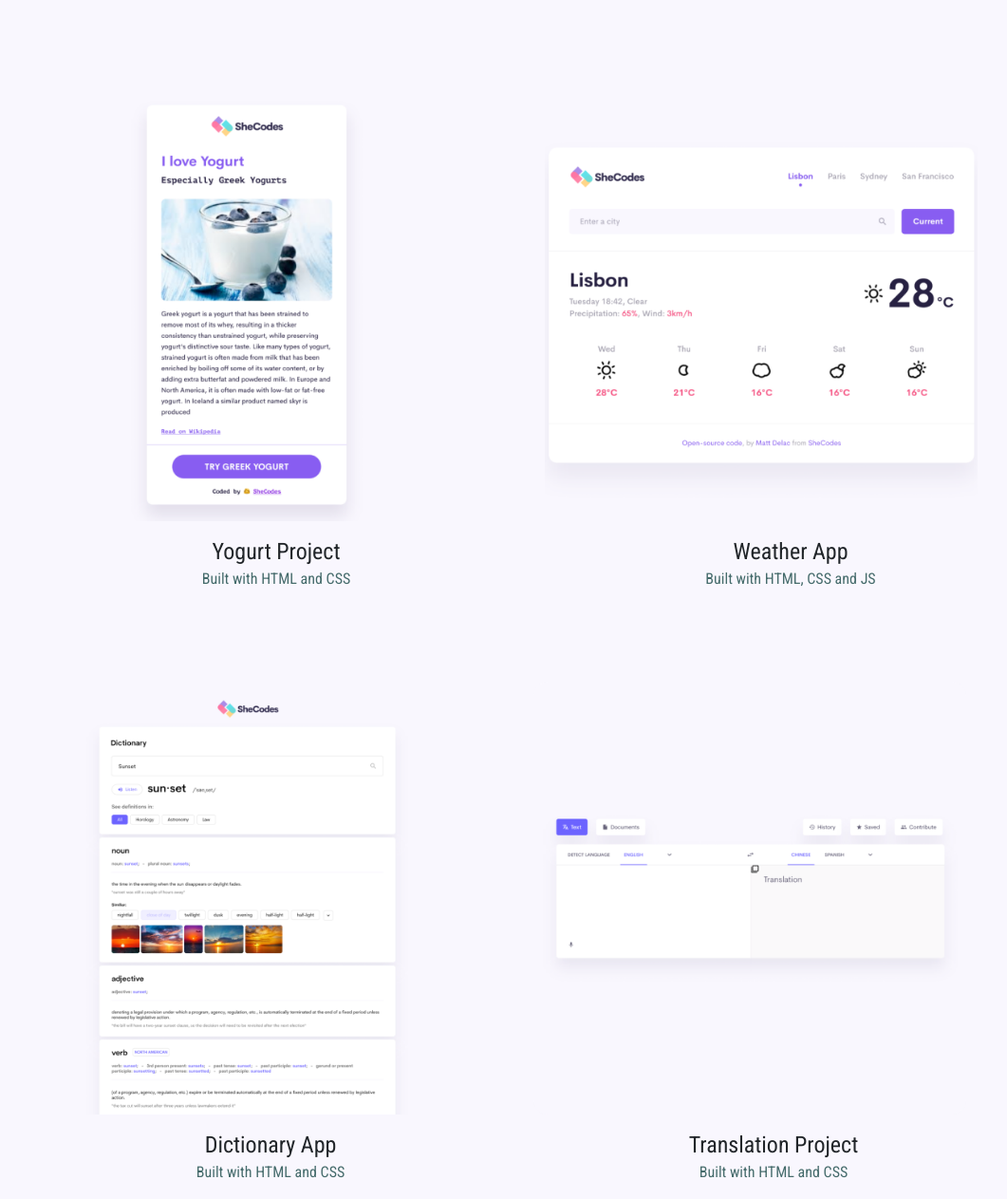
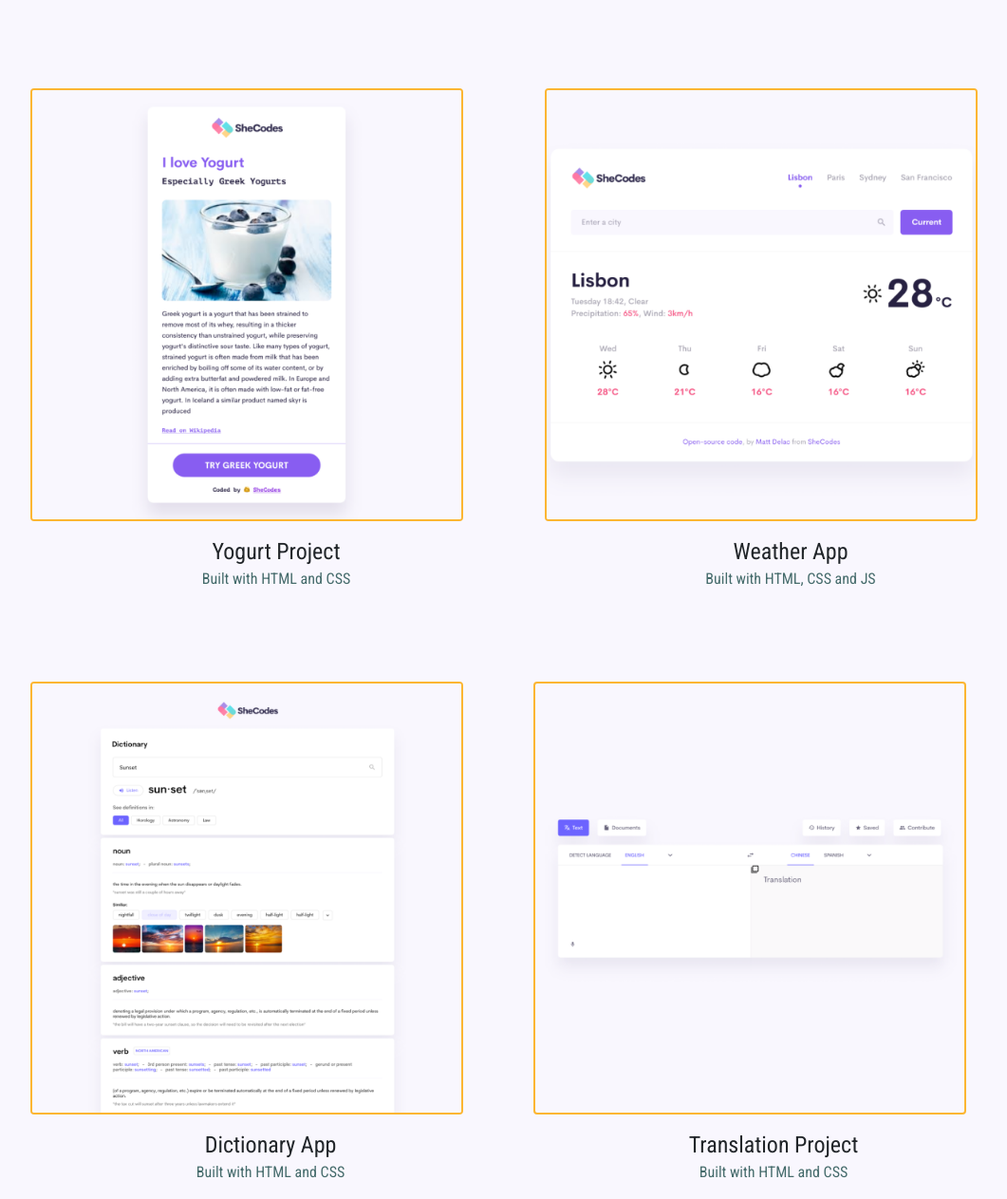
Before and after one commit to mikarogers/portfolio-project, a plain HTML site: page work.html in a window 1280 px wide. Shown: the part 237-1500 px from the top of the page at 95% size, without its empty margins (78-1139 px from the left). Drawn offline with nearby package versions, Linux system fonts and the light colour scheme.

Commit message:
Added links to images on work page

```diff
--- a/work.html
+++ b/work.html
@@ -34,20 +34,22 @@
         <h1 class="mb-5 text-center">Check out what I've been working on!</h1>
         <div class="row">
           <div class="col-md-6">
-            <img
+            <a href="#"
+              ><img
                 src="images/yogurt-image.png"
                 class="img-fluid mt-5"
                 alt="yogurt-project"
-            />
+            /></a>
             <h3 class="text-center">Yogurt Project</h3>
             <p class="text-center opacity-75 mb-5">Built with HTML and CSS</p>
           </div>
           <div class="col-md-6">
-            <img
+            <a href="#"
+              ><img
                 src="images/weather-image.png"
                 class="img-fluid mt-5"
                 alt="weather-project"
-            />
+            /></a>
             <h3 class="text-center">Weather App</h3>
             <p class="text-center opacity-75 mb-5">
               Built with HTML, CSS and JS
@@ -55,20 +57,22 @@
           </div>
           <div class="row">
             <div class="col-md-6">
-              <img
+              <a href="#"
+                ><img
                   src="images/dictionary-image.png"
                   class="img-fluid mt-5"
                   alt="dictionary-project"
-              />
+              /></a>
               <h3 class="text-center">Dictionary App</h3>
               <p class="text-center opacity-75 mb-5">Built with HTML and CSS</p>
             </div>
             <div class="col-md-6">
-              <img
+              <a href="#"
+                ><img
                   src="images/translation-image.png"
                   class="img-fluid mt-5"
                   alt="translation-project"
-              />
+              /></a>
               <h3 class="text-center">Translation Project</h3>
               <p class="text-center opacity-75 mb-5">Built with HTML and CSS</p>
             </div>
```
Lines whose indentation alone changed are shown as unchanged.
